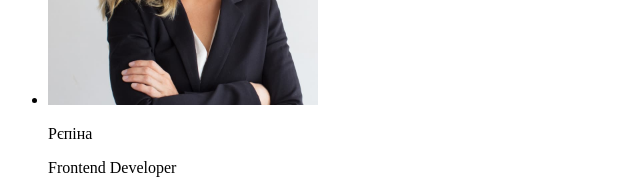
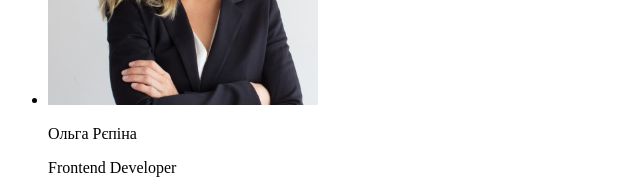
Before and after one commit to ksha3/goit-markup-hw-02, a plain HTML site: page index.html in a window 1280 px wide. Shown: the part 2060-2250 px from the top of the page, 0-640 px from the left. Drawn offline with Linux system fonts and the light colour scheme.

Commit message:
Update index.html

```diff
--- a/index.html
+++ b/index.html
@@ -82,7 +82,7 @@
           <p>Ігор Дем'яненко</p>
           <p>Product Designer</p>
           <li><img src="./images/team-2.jpg" alt="employee" width="270" /></li>
-          <p>Рєпіна</p>
+          <p>Ольга Рєпіна</p>
           <p>Frontend Developer</p>
           <li><img src="./images/team-3.jpg" alt="employee" width="270" /></li>
           <p>Микола Тарасов</p>
```
